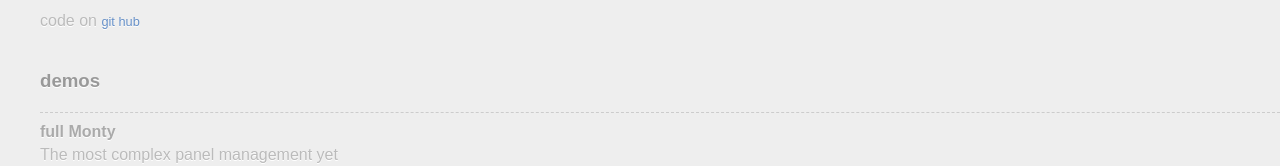
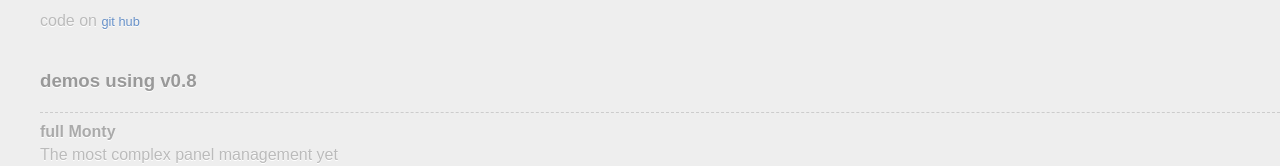
Before and after one commit to minx-og/minx.github.com, a plain HTML site: page index.html in a window 1280 px wide. Shown: the part 282-448 px from the top of the page. Drawn offline with Linux system fonts and the light colour scheme.

Commit message:
polishing off docs

```diff
--- a/index.html
+++ b/index.html
@@ -36,7 +36,7 @@
 
 		</section>
 		<section>
-			<h1>demos</h1>
+			<h1>demos using v0.8</h1>
 			<div>
 				<h2>full Monty</h2>
 					<p>
```
Also changed, not shown: 2 other files.
